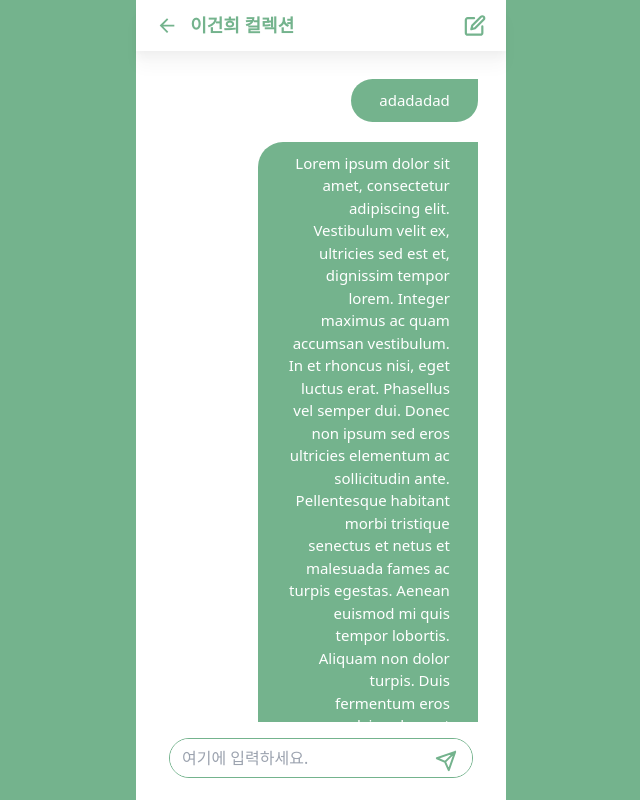
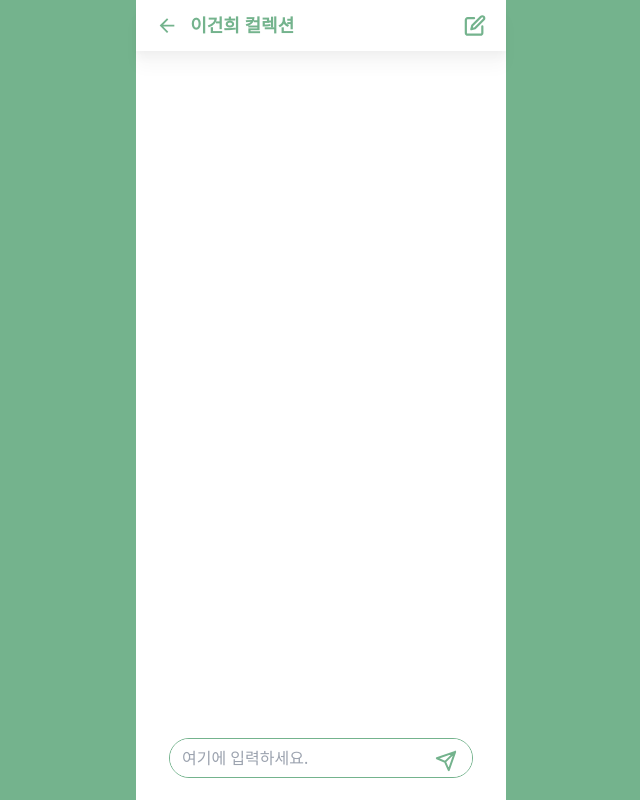
Before and after one commit to TaehyeungKim/DocentAI-FrontEnd, a React (Create React App) app: page /chat in a window 1280 px wide. Shown: the whole page, without its empty margins (319-959 px from the left). Built offline with nearby package versions, Linux system fonts and the light colour scheme.

Commit message:
:art: completed floating UI for chat

```diff
--- a/src/components/ChatRelated/index.tsx
+++ b/src/components/ChatRelated/index.tsx
@@ -68,53 +68,56 @@ export function ChatInput() {
   );
 }
 
+type ChatData = {
+  id: number;
+  message: string;
+  self: boolean;
+};
+
 export function ChatMain() {
+  const [chatData, setChatData] = useState<ChatData[]>([]);
+  const [id, setId] = useState(0);
+
+  // useEffect(() => {
+  //   setInterval(() => setId((id) => id + 1), 1000);
+  // }, []);
+
+  // useEffect(() => {
+  //   setChatData([...chatData, { id, message: "adadad", self: false }]);
+  // }, [id]);
+
   return (
     <main className="grow overflow-scroll p-7">
-      <ChatContainer
-        chatInfo={{
-          message: "adadadad",
-          self: true,
-        }}
-      />
-
-      <ChatContainer
-        chatInfo={{
-          message:
-            "Lorem ipsum dolor sit amet, consectetur adipiscing elit. Vestibulum velit ex, ultricies sed est et, dignissim tempor lorem. Integer maximus ac quam accumsan vestibulum. In et rhoncus nisi, eget luctus erat. Phasellus vel semper dui. Donec non ipsum sed eros ultricies elementum ac sollicitudin ante. Pellentesque habitant morbi tristique senectus et netus et malesuada fames ac turpis egestas. Aenean euismod mi quis tempor lobortis. Aliquam non dolor turpis. Duis fermentum eros pulvinar laoreet pulvinar. Etiam nec mollis lectus. Aliquam purus lorem, venenatis vel euismod vitae, laoreet eget purus. Sed maximus at eros et lacinia. Fusce posuere augue ut erat varius varius.",
-          self: true,
-        }}
-      />
-      <ChatContainer
-        chatInfo={{
-          message:
-            "Lorem ipsum dolor sit amet, consectetur adipiscing elit. Vestibulum velit ex, ultricies sed est et, dignissim tempor lorem. Integer maximus ac quam accumsan vestibulum. In et rhoncus nisi, eget luctus erat. Phasellus vel semper dui. Donec non ipsum sed eros ultricies elementum ac sollicitudin ante. Pellentesque habitant morbi tristique senectus et netus et malesuada fames ac turpis egestas. Aenean euismod mi quis tempor lobortis. Aliquam non dolor turpis. Duis fermentum eros pulvinar laoreet pulvinar. Etiam nec mollis lectus. Aliquam purus lorem, venenatis vel euismod vitae, laoreet eget purus. Sed maximus at eros et lacinia. Fusce posuere augue ut erat varius varius.",
-          self: false,
-        }}
-      />
+      <>
+        {chatData.map((data) => (
+          <RecursiveFloatingContainer
+            floating="chatFloating"
+            key={data.self ? `question_${data.id}` : `answer_${data.id}`}
+          >
+            <ChatContainer chatData={data} />
+          </RecursiveFloatingContainer>
+        ))}
+      </>
     </main>
   );
 }
 
 interface ChatBubbleProps {
-  message: string;
-  self: boolean;
+  data: ChatData;
   children?: JSX.Element;
 }
 
-type ChatInfo = Omit<ChatBubbleProps, "children">;
-
-function ChatBubble({ message, self, children }: ChatBubbleProps) {
+function ChatBubble({ data, children }: ChatBubbleProps) {
   return (
-    <div className={`w-fit max-w-[70%] ${self ? "ml-auto" : "mr-auto"}`}>
+    <div className={`w-fit max-w-[70%] ${data.self ? "ml-auto" : "mr-auto"}`}>
       <div
         className={`px-7 py-[10px] min-h-[40px] rounded-[25px] flex items-center box-border text-regular break-words ${
-          self
+          data.self
             ? "rounded-tr-none bg-primary text-white text-right "
             : "rounded-tl-none bg-chatbubble"
         }`}
       >
-        {message}
+        {data.message}
       </div>
       {children}
     </div>
@@ -122,20 +125,20 @@ function ChatBubble({ message, self, children }: ChatBubbleProps) {
 }
 
 interface ChatContainerProps {
-  chatInfo: ChatInfo;
+  chatData: ChatData;
 }
 
-function ChatContainer({ chatInfo }: ChatContainerProps) {
+function ChatContainer({ chatData }: ChatContainerProps) {
   return (
     <section className={`block mb-5`}>
-      {chatInfo.self ? (
-        <ChatBubble {...chatInfo} />
+      {chatData.self ? (
+        <ChatBubble data={chatData} />
       ) : (
         <div className="flex gap-2">
           <div className="rounded-full aspect-square overflow-hidden w-icon h-fit -translate-y-2">
             <img src={AIProfile} />
           </div>
-          <ChatBubble {...chatInfo}>
+          <ChatBubble data={chatData}>
             <>
               <div className="flex justify-end gap-2 mt-2 mr-3">
                 <button className="w-icon-sm aspect-square">{Copy()}</button>
```
